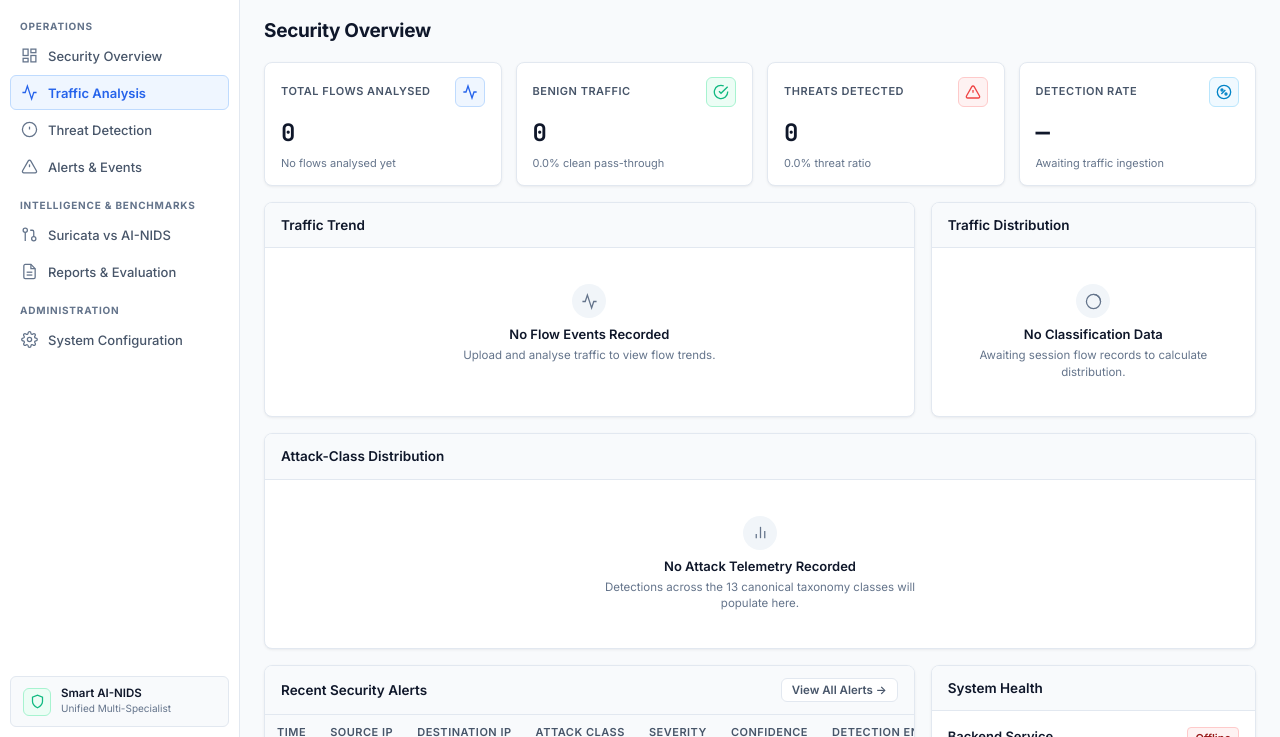
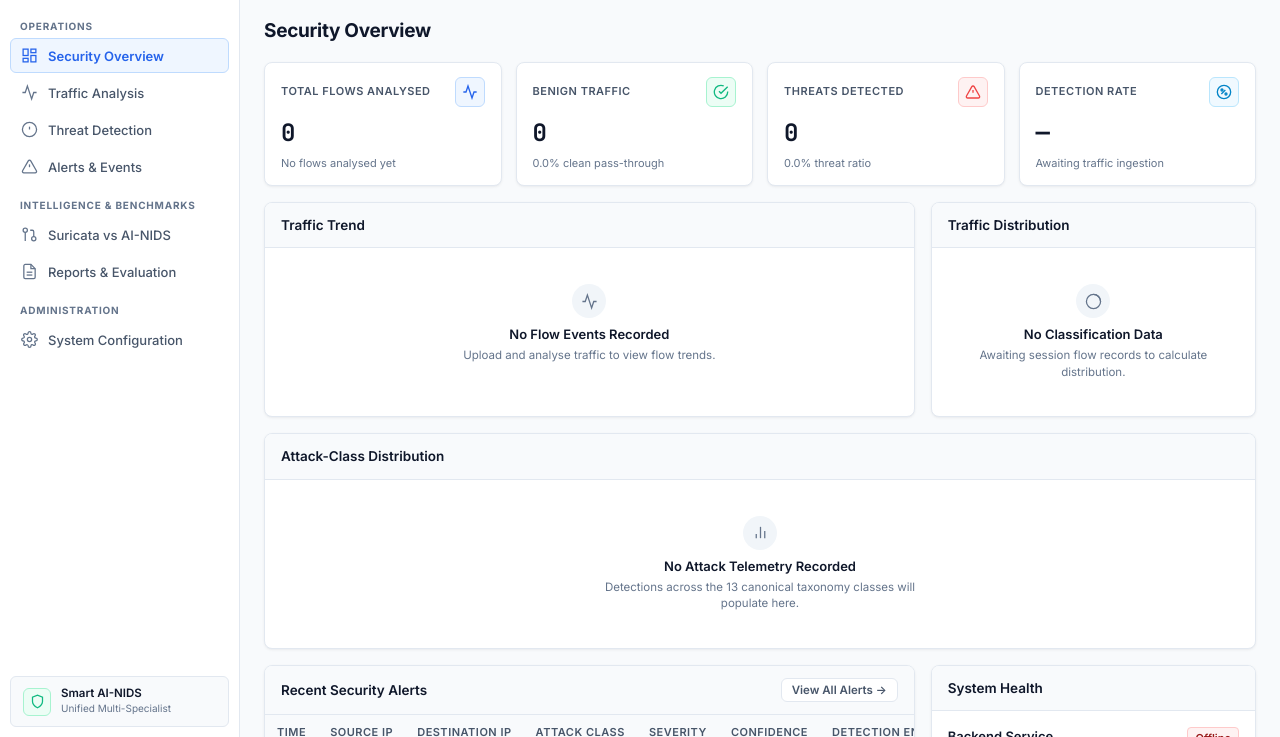
Before and after one commit to kittu7738/Smart-AI-Network-Intrusion-Detection-System, a website: page frontend/public/index.html in a window 1280 px wide. Shown: the part 63-800 px from the top of the page. Drawn offline with Linux system fonts and the light colour scheme; no server answers.

Commit message:
fix(ui): highlight Security Overview as active navigation item in sidebar

```diff
--- a/frontend/public/index.html
+++ b/frontend/public/index.html
@@ -33,14 +33,14 @@
         <ul class="nav-links-list">
           <!-- 1. Security Overview -->
           <li>
-            <button class="nav-item-btn" data-view="view-overview">
+            <button class="nav-item-btn active" data-view="view-overview">
               <svg viewBox="0 0 24 24" fill="none" stroke="currentColor"><rect x="3" y="3" width="7" height="9"/><rect x="14" y="3" width="7" height="5"/><rect x="14" y="12" width="7" height="9"/><rect x="3" y="16" width="7" height="5"/></svg>
               <span>Security Overview</span>
             </button>
           </li>
           <!-- 2. Traffic Analysis -->
           <li>
-            <button class="nav-item-btn active" data-view="view-traffic">
+            <button class="nav-item-btn" data-view="view-traffic">
               <svg viewBox="0 0 24 24" fill="none" stroke="currentColor"><polyline points="22 12 18 12 15 21 9 3 6 12 2 12"/></svg>
               <span>Traffic Analysis</span>
             </button>
```
